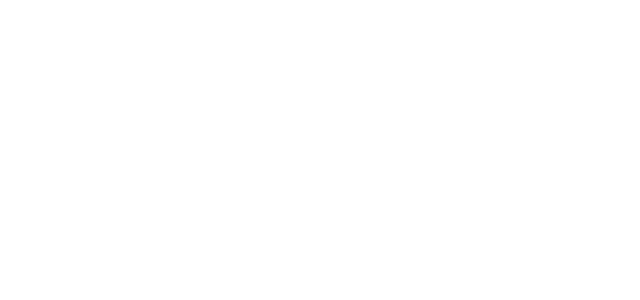
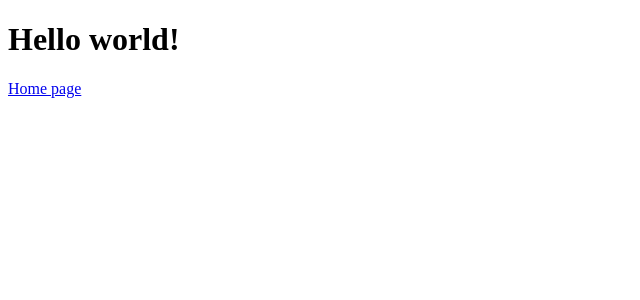
Before and after one commit to temeteke/nuxt-study, a Nuxt app: page /fun in a window 1280 px wide. Before the commit this address had no page. Shown: the top 300 px of the page, without its empty margins (0-640 px from the left). Built offline with nearby package versions, Linux system fonts and the light colour scheme.

Commit message:
Add fun.vue

```diff
--- /dev/null
+++ b/pages/fun.vue
@@ -0,0 +1,6 @@
+<template>
+    <main>
+        <h1>Hello world!</h1>
+        <NuxtLink to="/">Home page</NuxtLink>
+    </main>
+</template>
```
